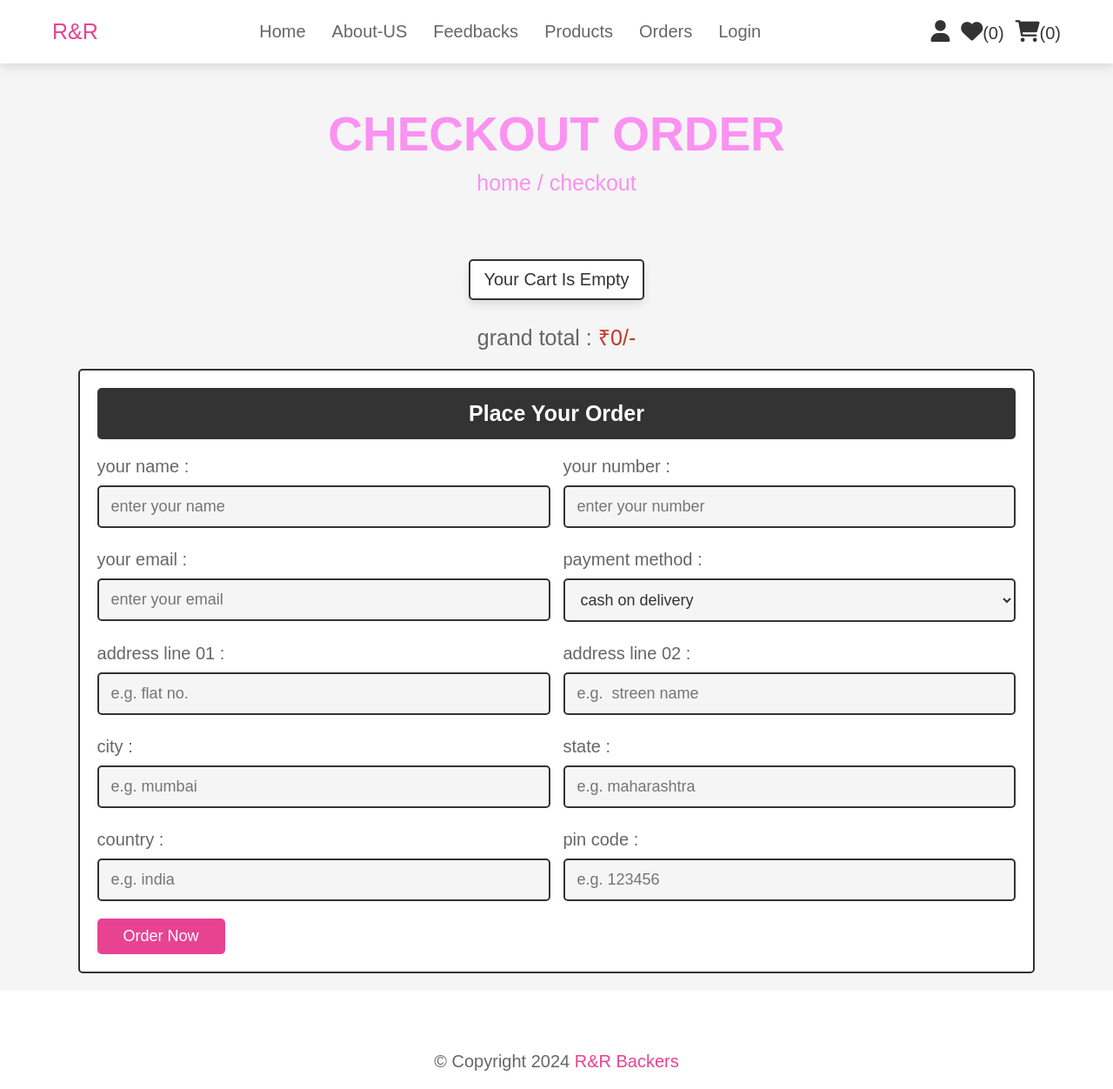
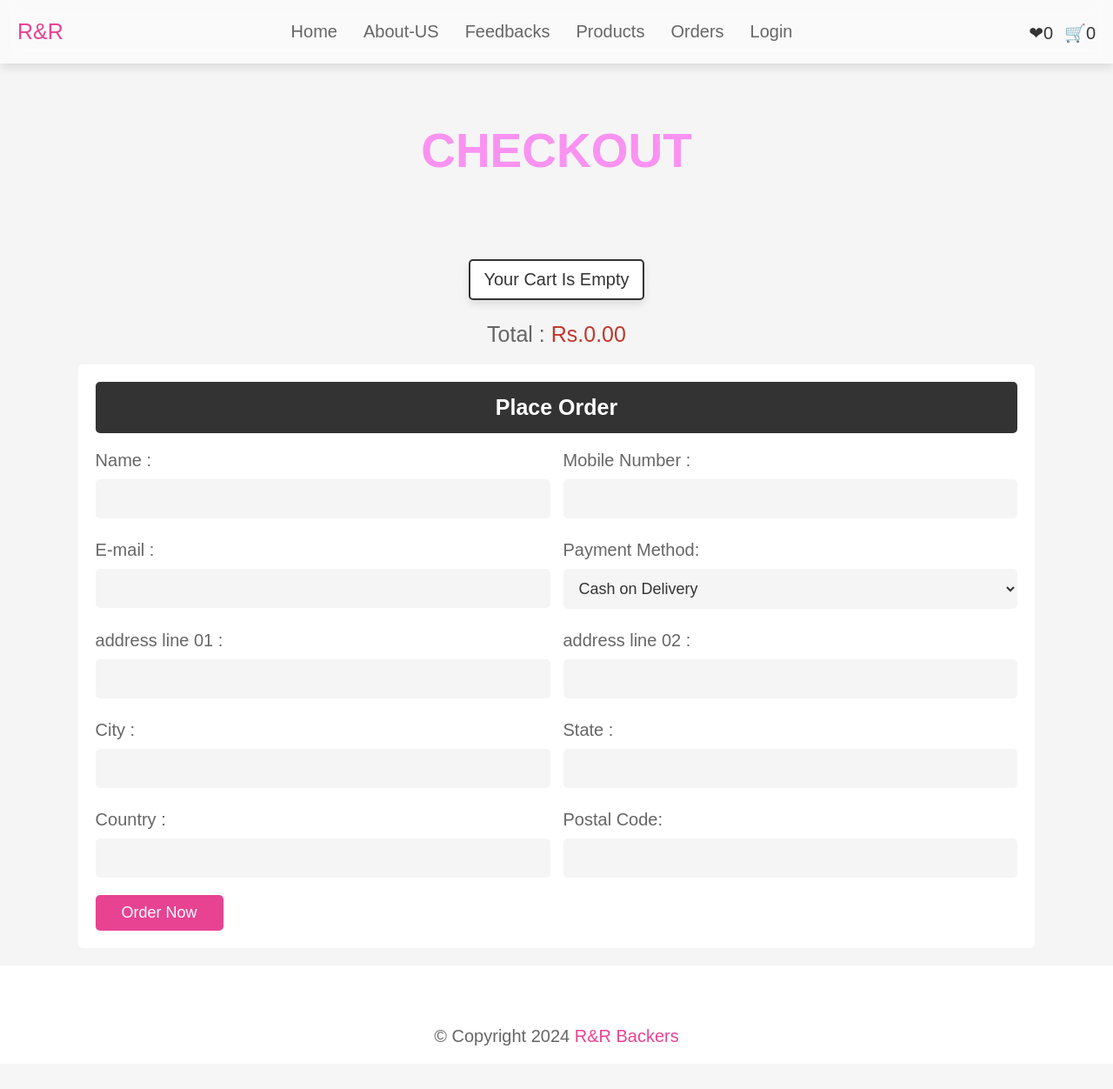
Before and after one commit to SandunLB/RR_Cake-Delivery-Website, a PHP site: page /checkout.php in a window 1280 px wide. Shown: the whole page at 87% size. After the commit the page ends 1202 px from the top, so only its background shows below. Run offline with PHP 8.4, Linux system fonts and the light colour scheme; a user stored in the database is signed in; tables that the repository leaves empty hold one stand-in row (values such as "Sample post").

Commit message:
few bugs fixed !

```diff
--- a/checkout.php
+++ b/checkout.php
@@ -54,12 +54,7 @@ if(isset($_POST['order'])){
    <meta charset="UTF-8">
    <meta http-equiv="X-UA-Compatible" content="IE=edge">
    <meta name="viewport" content="width=device-width, initial-scale=1.0">
-   <title>checkout</title>
-
-   <!-- font awesome cdn link  -->
-   <link rel="stylesheet" href="https://cdnjs.cloudflare.com/ajax/libs/font-awesome/6.0.0/css/all.min.css">
-
-   <!-- custom admin css file link  -->
+   <title>Checkout</title>
    <link rel="stylesheet" href="css/style.css">
 
 </head>
@@ -68,8 +63,7 @@ if(isset($_POST['order'])){
 <?php @include 'header.php'; ?>
 
 <section class="heading">
-    <h3>checkout order</h3>
-    <p> <a href="home.php">home</a> / checkout </p>
+    <h3>Checkout</h3>
 </section>
 
 <section class="display-order">
@@ -81,67 +75,66 @@ if(isset($_POST['order'])){
             $total_price = ($fetch_cart['price'] * $fetch_cart['quantity']);
             $grand_total += $total_price;
     ?>
-    <p> <?php echo $fetch_cart['name'] ?> <span>(<?php echo '₹'.$fetch_cart['price'].'/-'.' x '.$fetch_cart['quantity']  ?>)</span> </p>
+    <p> <?php echo $fetch_cart['name'] ?> <span>(<?php echo 'Rs.'.$fetch_cart['price'].'.00'.' x '.$fetch_cart['quantity']  ?>)</span> </p>
     <?php
         }
         }else{
             echo '<p class="empty">your cart is empty</p>';
         }
     ?>
-    <div class="grand-total">grand total : <span>₹<?php echo $grand_total; ?>/-</span></div>
+    <div class="grand-total">Total : <span>Rs.<?php echo $grand_total; ?>.00</span></div>
 </section>
 
 <section class="checkout">
 
     <form action="" method="POST">
 
-        <h3>place your order</h3>
+        <h3>Place Order</h3>
 
         <div class="flex">
             <div class="inputBox">
-                <span>your name :</span>
-                <input type="text" name="name" placeholder="enter your name">
+                <span>Name :</span>
+                <input type="text" name="name" placeholder="">
             </div>
             <div class="inputBox">
-                <span>your number :</span>
-                <input type="number" name="number" min="0" placeholder="enter your number">
+                <span>Mobile Number :</span>
+                <input type="number" name="number" min="0" placeholder="">
             </div>
             <div class="inputBox">
-                <span>your email :</span>
-                <input type="email" name="email" placeholder="enter your email">
+                <span>E-mail :</span>
+                <input type="email" name="email" placeholder="">
             </div>
             <div class="inputBox">
-                <span>payment method :</span>
+                <span>Payment Method:</span>
                 <select name="method">
-                    <option value="cash on delivery">cash on delivery</option>
-                    <option value="credit card">credit card</option>
-                    <option value="paypal">paypal</option>
-                    <option value="paytm">paytm</option>
+                    <option value="cash on delivery">Cash on Delivery</option>
+                    <option value="credit card">Credit Card</option>
+                    <option value="paypal">Paypal</option>
                 </select>
             </div>
             <div class="inputBox">
                 <span>address line 01 :</span>
-                <input type="text" name="flat" placeholder="e.g. flat no.">
+                <input type="text" name="flat" placeholder="">
             </div>
             <div class="inputBox">
                 <span>address line 02 :</span>
-                <input type="text" name="street" placeholder="e.g.  streen name">
+                <input type="text" name="street" placeholder="">
             </div>
             <div class="inputBox">
-                <span>city :</span>
-                <input type="text" name="city" placeholder="e.g. mumbai">
+                <span>City :</span>
+                <input type="text" name="city" placeholder="">
             </div>
             <div class="inputBox">
-                <span>state :</span>
-                <input type="text" name="state" placeholder="e.g. maharashtra">
+                <span>State :</span>
+                <input type="text" name="state" placeholder="">
             </div>
             <div class="inputBox">
-                <span>country :</span>
-                <input type="text" name="country" placeholder="e.g. india">
+                <span>Country :</span>
+                <input type="text" name="country" placeholder="">
             </div>
             <div class="inputBox">
-                <span>pin code :</span>
-                <input type="number" min="0" name="pin_code" placeholder="e.g. 123456">
+                <span>Postal Code:</span>
+                <input type="number" min="0" name="pin_code" placeholder="">
             </div>
         </div>
 
--- a/css/style.css
+++ b/css/style.css
@@ -236,7 +236,8 @@ section{
 .header{
    position: sticky;
    top:0; left:0; right:0;
-   background-color: var(--white);
+   backdrop-filter: blur(10px);
+   background-color: rgba(255, 255, 255, 0.5);
    z-index: 1000;
    box-shadow: var(--box-shadow);
 }
@@ -247,7 +248,6 @@ section{
    align-items: center;
    justify-content: space-between;
    padding:1.5rem 2rem;
-   max-width: 1200px;
    position: relative;
 }
 
@@ -274,8 +274,7 @@ section{
 }
 
 .header .flex .navbar ul li a:hover{
-   background-color: var(--pink);
-   color:var(--white);
+   color:var(--pink);
 }
 
 .header .flex .navbar ul li ul{
@@ -1021,7 +1020,6 @@ section{
 
 .checkout form{
    background-color: var(--white);
-   border:var(--border);
    max-width: 1200px;
    margin:0 auto;
    border-radius: .5rem;
@@ -1056,7 +1054,6 @@ section{
    width: 100%;
    background-color: var(--light-bg);
    padding:1.2rem 1.4rem;
-   border:var(--border);
    font-size: 1.8rem;
    color:var(--black);
    border-radius: .5rem;
--- a/header.php
+++ b/header.php
@@ -23,12 +23,12 @@
                 $select_wishlist_count = mysqli_query($conn, "SELECT * FROM `wishlist` WHERE user_id = '$user_id'") or die('query failed');
                 $wishlist_num_rows = mysqli_num_rows($select_wishlist_count);
             ?>
-            <a href="wishlist.php"><i class="fas fa-heart"></i><span>(<?php echo $wishlist_num_rows; ?>)</span></a>
+            <a href="wishlist.php"><span>&#10084;<?php echo $wishlist_num_rows; ?></span></a>
             <?php
                 $select_cart_count = mysqli_query($conn, "SELECT * FROM `cart` WHERE user_id = '$user_id'") or die('query failed');
                 $cart_num_rows = mysqli_num_rows($select_cart_count);
             ?>
-            <a href="cart.php"><i class="fas fa-shopping-cart"></i><span>(<?php echo $cart_num_rows; ?>)</span></a>
+            <a href="cart.php"><span> &#128722;<?php echo $cart_num_rows; ?></span></a>
         </div>
 
         <div class="account-box">
```
Also changed, not shown: cart.php (+9 -16 lines), home.php (+8 -21 lines), wishlist.php (+5 -7 lines).
